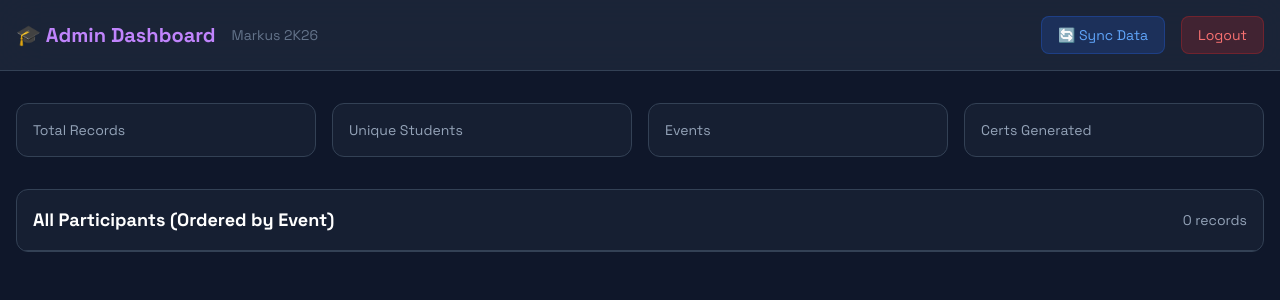
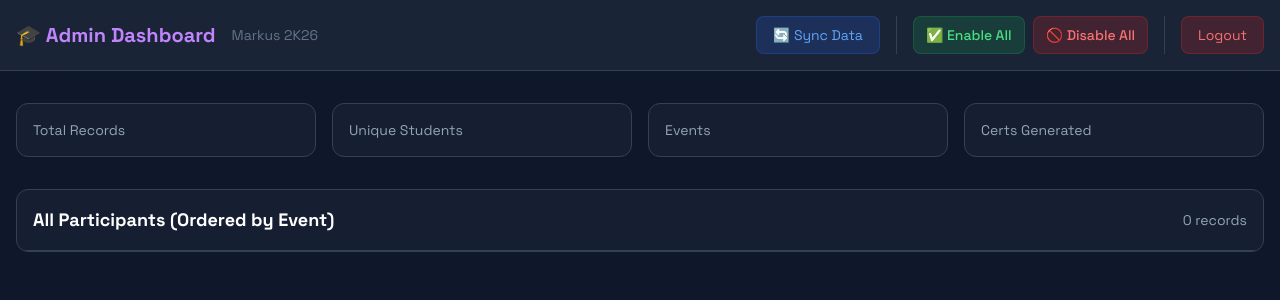
Before and after one commit to Madhan2006p/AutoCertificationGen, a FastAPI app: template templates/admin_dashboard.html in a window 1280 px wide. Shown: the top 300 px of the page. Run offline with FastAPI, Linux system fonts and the light colour scheme; the template is opened without the code that fills it, so the values that code supplies are empty; some libraries are stand-ins or nearby versions.

Commit message:
feat: Add Global Toggle for certificates and flatten admin UI
- Added 'Enable All' and 'Disable All' buttons to Admin Dashboard
- Implemented bulk toggle API endpoint (/admin/toggle-all)
- Flattened Admin Dashboard UI: removed all team hierarchy/indentation
- Removed 'Team Members' column to treat everyone as individual participants
- Matches public website display logic (no team association shown)

```diff
--- a/app.py
+++ b/app.py
@@ -110,7 +110,7 @@ async def manual_sync():
     return {"status": "Sync started in background"}
 
 # ========== ADMIN PORTAL ==========
-from backend.database import get_all_participants, toggle_cert_visibility, get_stats
+from backend.database import get_all_participants, toggle_cert_visibility, bulk_toggle_cert_visibility, get_stats
 
 ADMIN_USERNAME = "Madhan2006p"
 ADMIN_PASSWORD = "iamironman"
@@ -154,6 +154,14 @@ async def admin_toggle_cert(request: Request, participant_id: int, visible: bool
     toggle_cert_visibility(participant_id, visible)
     return {"success": True, "visible": visible}
 
+@app.post("/admin/toggle-all")
+async def admin_toggle_all(request: Request, visible: bool = True):
+    if not is_admin(request):
+        return {"error": "Unauthorized"}, 401
+
+    bulk_toggle_cert_visibility(visible)
+    return {"success": True, "visible": visible}
+
 @app.get("/admin/logout")
 async def admin_logout():
     response = RedirectResponse("/", status_code=302)
--- a/backend/database.py
+++ b/backend/database.py
@@ -215,6 +215,15 @@ def toggle_cert_visibility(participant_id, visible):
     conn.commit()
     conn.close()
 
+def bulk_toggle_cert_visibility(visible):
+    """Bulk toggle certificate visibility for ALL participants"""
+    conn = sqlite3.connect(DB_PATH)
+    cursor = conn.cursor()
+    blocked = 0 if visible else 1
+    cursor.execute("UPDATE participants SET blocked = ?", (blocked,))
+    conn.commit()
+    conn.close()
+
 def is_participant_blocked(roll_no, event):
     """Check if a participant is blocked from getting certificate"""
     conn = sqlite3.connect(DB_PATH)
--- a/templates/admin_dashboard.html
+++ b/templates/admin_dashboard.html
@@ -29,6 +29,18 @@
                     class="px-4 py-2 bg-blue-600/20 text-blue-400 border border-blue-600/30 rounded-lg hover:bg-blue-600/30 text-sm">
                     🔄 Sync Data
                 </a>
+
+                <div class="flex items-center gap-2 border-l border-r border-slate-700 px-4">
+                    <button onclick="toggleAllCerts(true)"
+                        class="px-3 py-2 bg-green-600/20 text-green-400 border border-green-600/30 rounded-lg hover:bg-green-600/30 text-sm font-medium transition-colors">
+                        ✅ Enable All
+                    </button>
+                    <button onclick="toggleAllCerts(false)"
+                        class="px-3 py-2 bg-red-600/20 text-red-400 border border-red-600/30 rounded-lg hover:bg-red-600/30 text-sm font-medium transition-colors">
+                        🚫 Disable All
+                    </button>
+                </div>
+
                 <a href="/admin/logout"
                     class="px-4 py-2 bg-red-600/20 text-red-400 border border-red-600/30 rounded-lg hover:bg-red-600/30 text-sm">
                     Logout
@@ -36,6 +48,32 @@
             </div>
         </div>
     </header>
+
+    <script>
+        async function toggleAllCerts(visible) {
+            if (!confirm(`Are you sure you want to ${visible ? 'ENABLE' : 'DISABLE'} certificate generation for ALL participants?`)) {
+                return;
+            }
+
+            try {
+                const response = await fetch(`/admin/toggle-all?visible=${visible}`, {
+                    method: 'POST'
+                });
+
+                if (response.ok) {
+                    // visual update of all toggles
+                    document.querySelectorAll('.toggle-cert').forEach(el => {
+                        el.checked = visible;
+                    });
+                    alert(`Successfully ${visible ? 'ENABLED' : 'DISABLED'} all certificates!`);
+                } else {
+                    alert('Failed to update settings');
+                }
+            } catch (e) {
+                alert('Error: ' + e.message);
+            }
+        }
+    </script>
 
     <main class="max-w-7xl mx-auto px-4 py-8">
 
```
